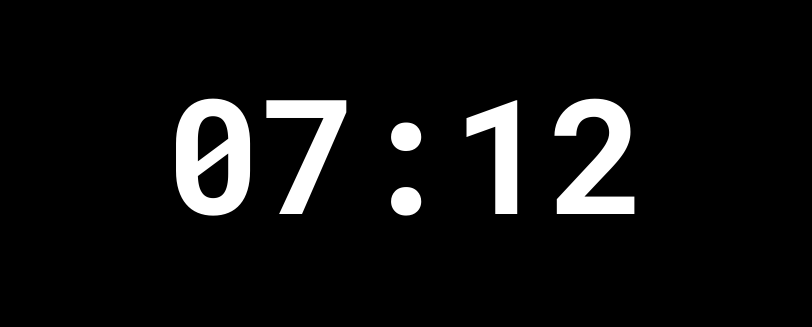
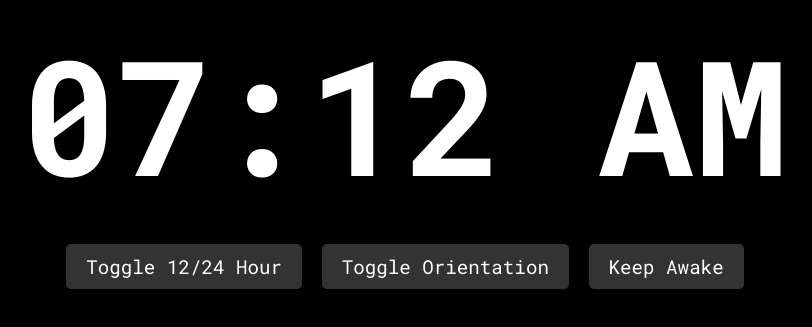
Before and after one commit to dviron7/clock-app, a plain HTML site: page index.html in a window 1280 px wide. Shown: the part 249-576 px from the top of the page, without its empty margins (235-1047 px from the left). Drawn offline with Linux system fonts and the light colour scheme.

Commit message:
Update index.html

```diff
--- a/index.html
+++ b/index.html
@@ -9,6 +9,7 @@
         body {
             font-family: 'Roboto Mono', monospace;
             display: flex;
+            flex-direction: column;
             align-items: center;
             justify-content: center;
             height: 100vh;
@@ -16,24 +17,89 @@
             background-color: #000;
             color: #fff;
         }
+
+        #clock-container {
+            display: flex;
+            flex-direction: column;
+            align-items: center;
+            justify-content: center;
+        }
+
         #clock {
             font-size: 10rem;
             font-weight: bold;
         }
+
+        #controls {
+            margin-top: 20px;
+        }
+
+        button {
+            font-family: 'Roboto Mono', monospace;
+            font-size: 1.2rem;
+            padding: 10px 20px;
+            margin: 5px;
+            background-color: #333;
+            color: #fff;
+            border: none;
+            border-radius: 5px;
+            cursor: pointer;
+        }
+
+        button:hover {
+            background-color: #555;
+        }
     </style>
 </head>
 <body>
-    <div id="clock">00:00</div>
+    <div id="clock-container">
+        <div id="clock">00:00</div>
+        <div id="controls">
+            <button id="formatToggle">Toggle 12/24 Hour</button>
+            <button id="orientationToggle">Toggle Orientation</button>
+            <button id="screensaverToggle">Keep Awake</button>
+        </div>
+    </div>
+
     <script>
+        let is24Hour = false;
+        let isHorizontal = false;
+
         function updateClock() {
             const clock = document.getElementById('clock');
             const now = new Date();
-            const hours = String(now.getHours()).padStart(2, '0');
+            let hours = now.getHours();
             const minutes = String(now.getMinutes()).padStart(2, '0');
-            clock.textContent = `${hours}:${minutes}`;
+
+            if (!is24Hour) {
+                const ampm = hours >= 12 ? 'PM' : 'AM';
+                hours = hours % 12 || 12;
+                clock.textContent = `${String(hours).padStart(2, '0')}:${minutes} ${ampm}`;
+            } else {
+                clock.textContent = `${String(hours).padStart(2, '0')}:${minutes}`;
+            }
         }
+
         setInterval(updateClock, 1000);
-        updateClock(); // Initial call to display the clock immediately
+        updateClock();
+
+        // Toggle 12/24 Hour Format
+        document.getElementById('formatToggle').addEventListener('click', () => {
+            is24Hour = !is24Hour;
+            updateClock();
+        });
+
+        // Toggle Orientation
+        document.getElementById('orientationToggle').addEventListener('click', () => {
+            const clockContainer = document.getElementById('clock-container');
+            isHorizontal = !isHorizontal;
+            clockContainer.style.flexDirection = isHorizontal ? 'row' : 'column';
+        });
+
+        // Keep Awake (Placeholder)
+        document.getElementById('screensaverToggle').addEventListener('click', () => {
+            alert("This feature requires additional code for 'Keep Awake'.");
+        });
     </script>
 </body>
 </html>
```
